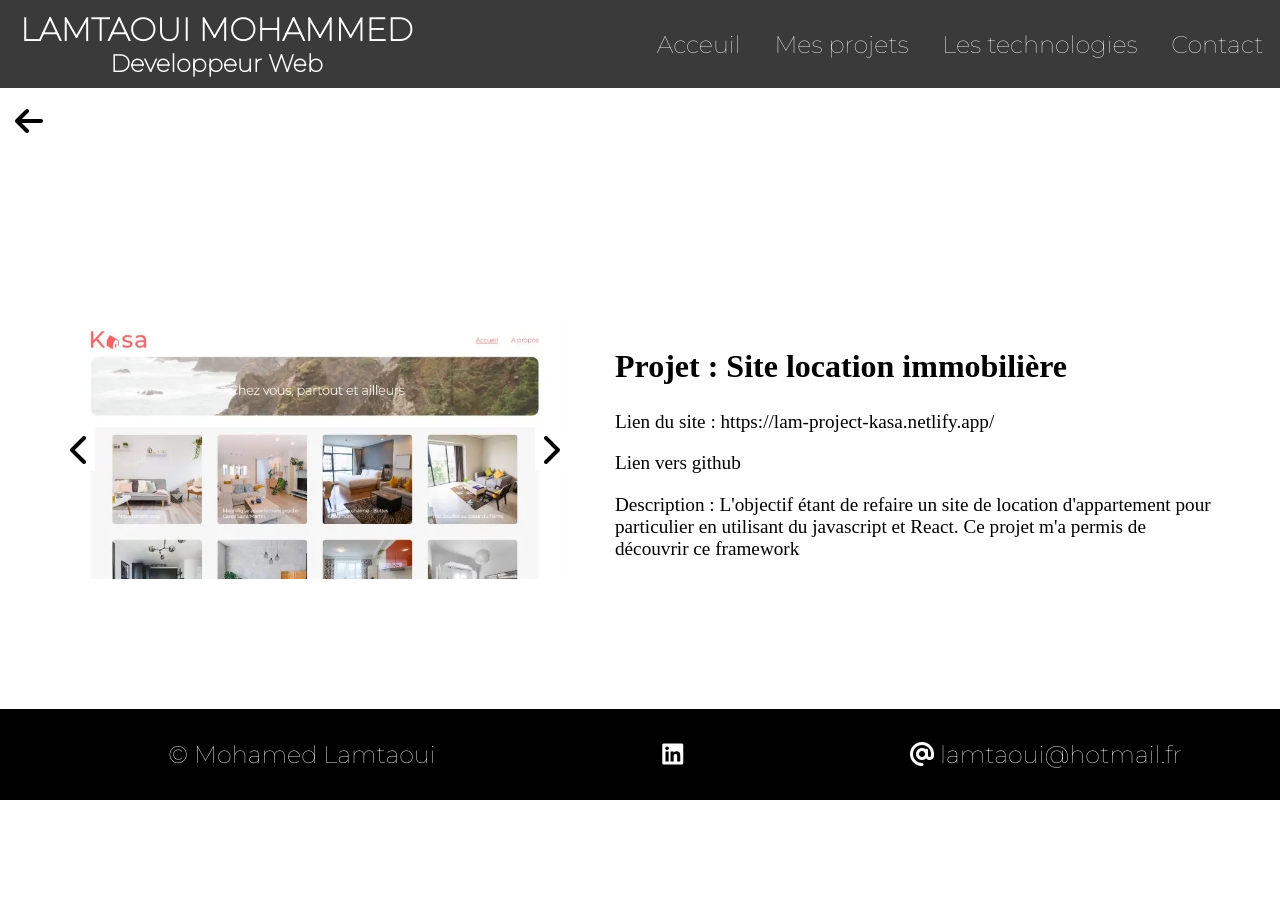
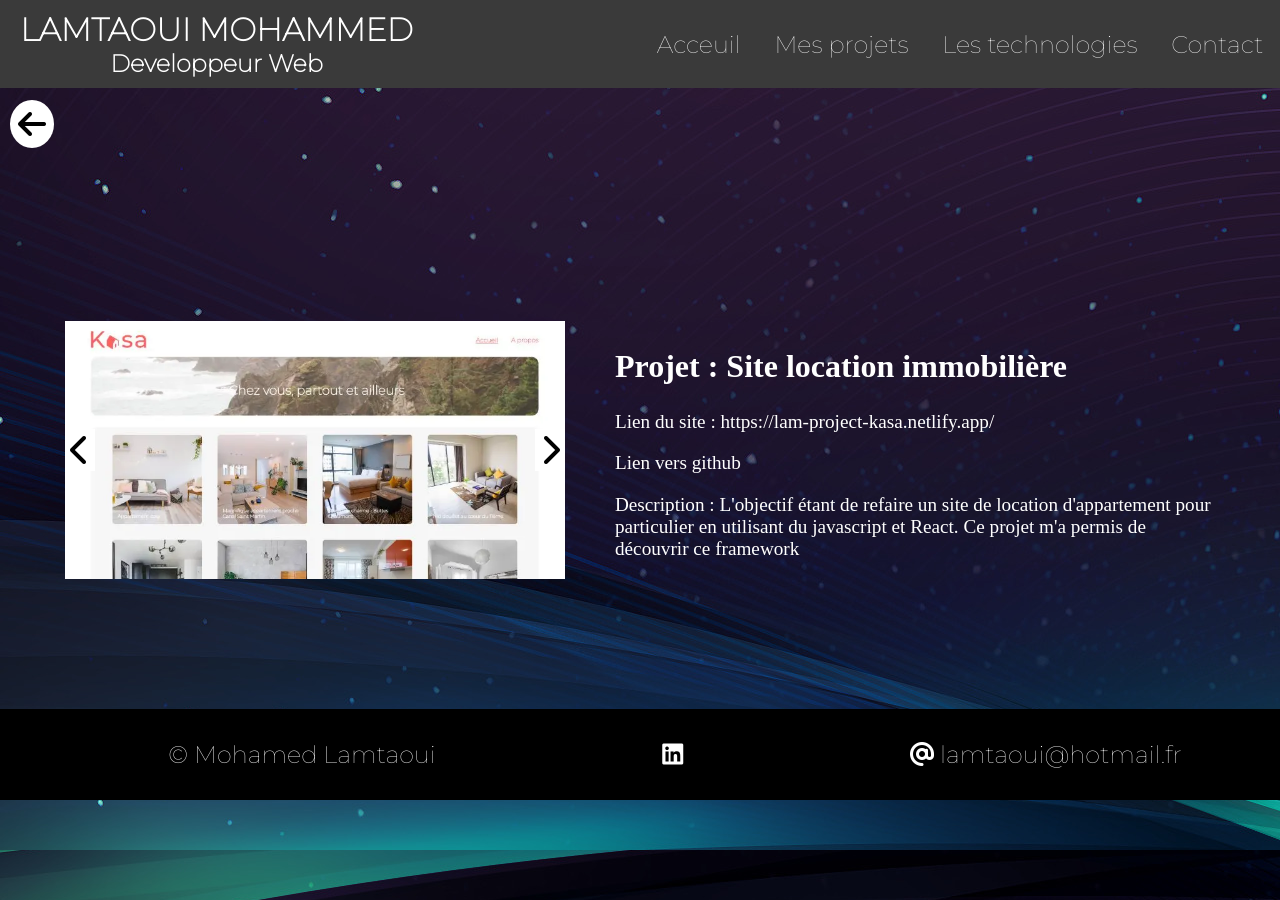
Before and after one commit to lamOpenclassroom/portfolio, a React (Create React App) app: page /detail/13 in a window 1280 px wide. Built offline with nearby package versions, Linux system fonts and the light colour scheme.

Commit message:
add Font image

```diff
--- a/src/assets/style/App.scss
+++ b/src/assets/style/App.scss
@@ -1,7 +1,7 @@
 html,body{
     margin: 0;
     padding: 0;
-    // background: linear-gradient(rgb(209, 132, 132),beige,white);
+    background-image: url("../image/image-font.jpg");
     a{
         text-decoration:none;
         color: #000;
@@ -10,10 +10,16 @@ html,body{
     .my-app-change{
         h1{
             font-size: 2rem;
+            color: #fff;
+        }
+
+        h2{
+            color: #fff;
         }
 
         p,a{
             font-size: 1.2rem;
+            color: #fff;
             @media (max-width:415px){
                 font-size: 1rem;
             }
--- a/src/assets/style/detail.scss
+++ b/src/assets/style/detail.scss
@@ -18,9 +18,10 @@
         left: -40px;
         font-size: 2rem;
         color: #000;
-        padding: 5px;
+        padding: 8px;
         background: #fff;
         cursor: pointer;
+        border-radius: 50%;
         @media(max-width:725px){
             top: 20px;
         }
--- a/src/assets/style/project.scss
+++ b/src/assets/style/project.scss
@@ -39,7 +39,7 @@
             }
 
             .title-picture,.modal{
-                color: #000;
+                color: #fff;
             }
 
             .modal {
```
